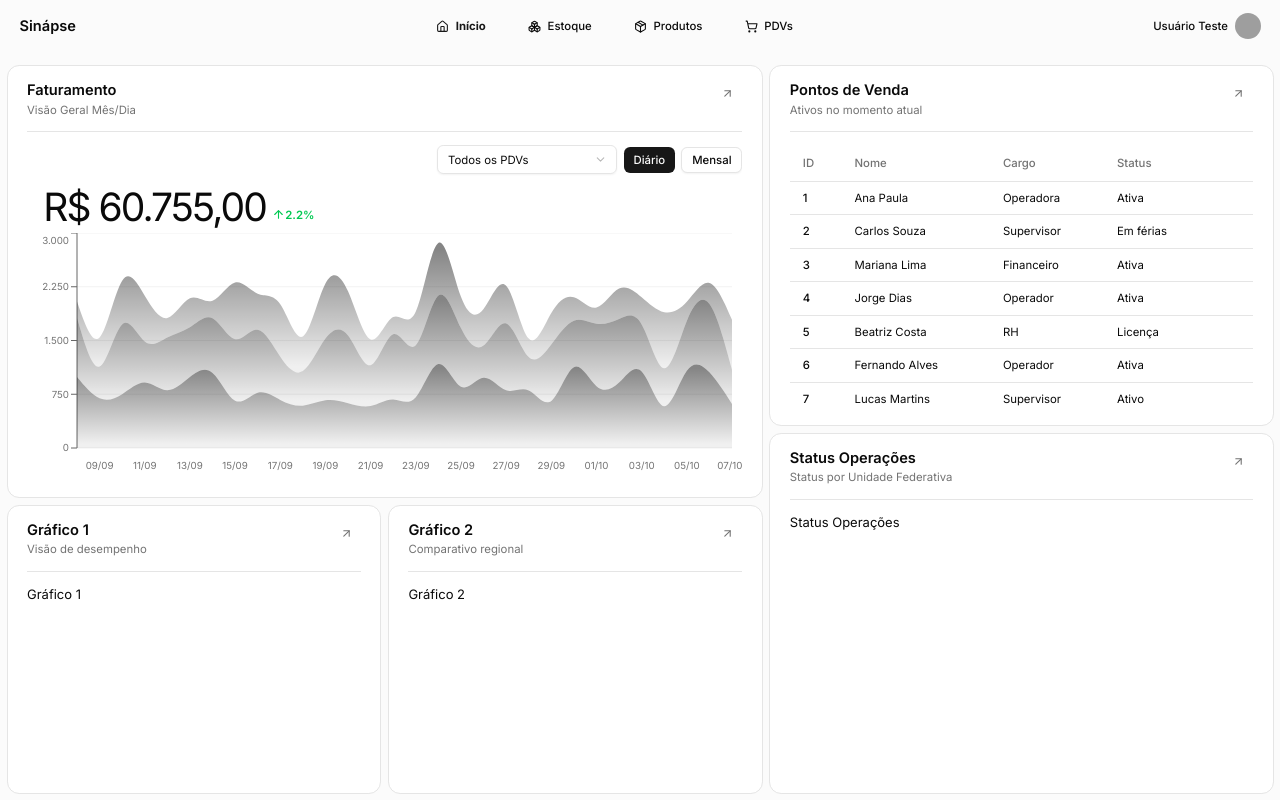
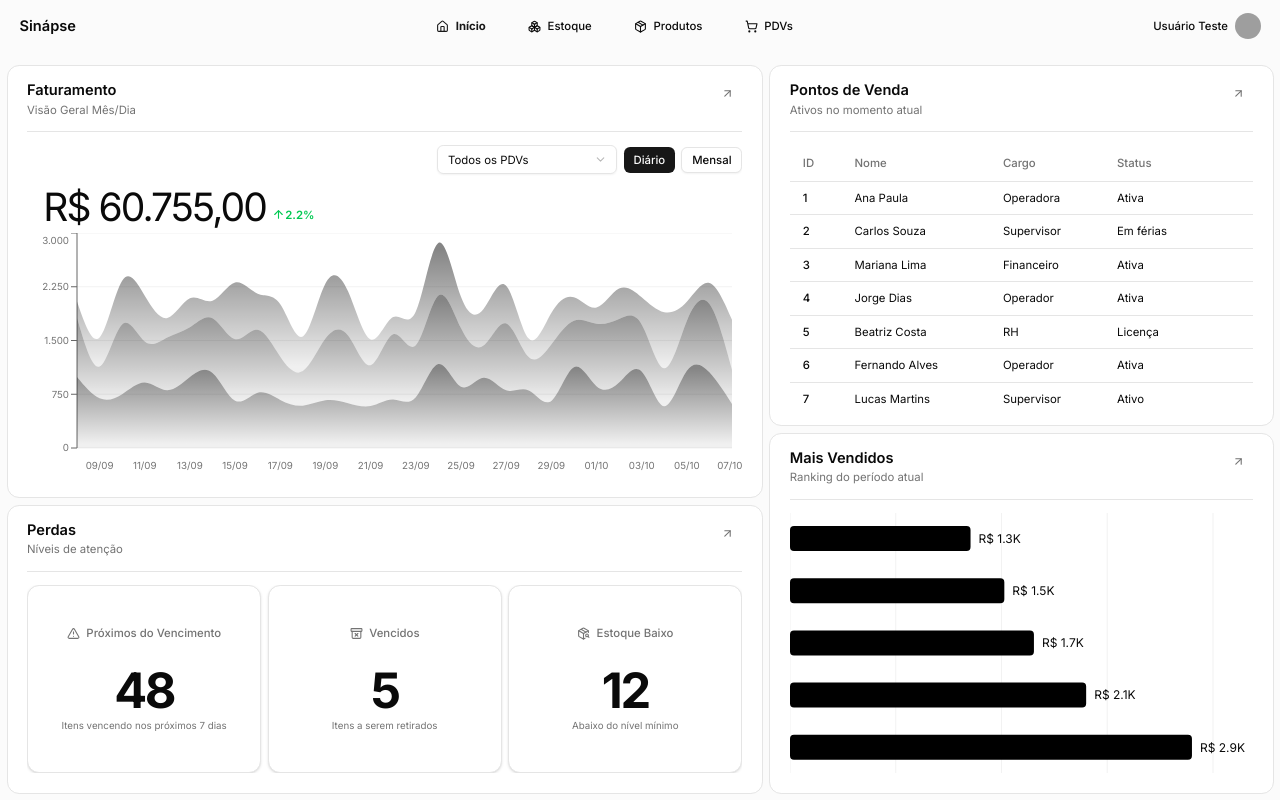
Before and after one commit to josielmaicon/Sinapse-ERP-1.1, a React (Vite) app in the folder interface/: page / in a window 1280 px wide. Built offline with nearby package versions, Linux system fonts and the light colour scheme; grey boxes are pictures that could not be loaded.

Commit message:
grafico de barras adicionado

```diff
--- a/interface/src/App.css
+++ b/interface/src/App.css
@@ -158,3 +158,8 @@
     scrollbar-color: hsl(var(--muted-foreground)) transparent;
   }
 }
+
+.flex, .grid {
+  min-height: 0;
+  min-width: 0;
+}
--- /dev/null
+++ b/interface/src/components/ProdMaisVendidos.jsx
@@ -0,0 +1,82 @@
+// src/components/TopProductsChart.jsx
+
+"use client"
+
+import { Bar, BarChart, CartesianGrid, LabelList, XAxis, YAxis, ResponsiveContainer } from "recharts"
+import { ChartContainer, ChartTooltip, ChartTooltipContent } from "@/components/ui/chart"
+
+// ... (mock data e chartConfig continuam os mesmos)
+const chartData = [
+  { name: "Leite Integral", totalSales: 2850.75 },
+  { name: "Pão Francês", totalSales: 2100.40 },
+  { name: "Coca-Cola 2L", totalSales: 1730.00 },
+  { name: "Contra-filé Kg", totalSales: 1520.10 },
+  { name: "Cerveja Skol Lt", totalSales: 1280.50 },
+].sort((a, b) => a.totalSales - b.totalSales)
+
+const chartConfig = {
+  totalSales: {
+    label: "Vendas (R$)",
+    color: "hsl(var(--primary))",
+  },
+  label: {
+    color: "hsl(var(--background))",
+  }
+}
+
+export default function TopProductsChart() {
+  return (
+    <div className="w-full h-full flex items-center justify-center min-h-0 min-w-0">
+      <ChartContainer config={chartConfig} className="w-full h-full min-h-0 min-w-0">
+        <ResponsiveContainer width="100%" height="100%">
+          <BarChart
+            accessibilityLayer
+            data={chartData}
+            layout="vertical"
+            margin={{
+              top: 0,
+              right: 40,
+              left: 0,
+              bottom: 0,
+            }}
+          >
+            <CartesianGrid horizontal={false} />
+            <YAxis dataKey="name" type="category" tickLine={false} axisLine={false} width={0} />
+            <XAxis dataKey="totalSales" type="number" hide />
+            <ChartTooltip cursor={false} content={<ChartTooltipContent indicator="line" />} />
+            <Bar
+              dataKey="totalSales"
+              layout="vertical"
+              fill="var(--color-totalSales)"
+              radius={4}
+              barSize={25}
+            >
+              <LabelList
+                dataKey="name"
+                position="insideLeft"
+                offset={8}
+                className="fill-[hsl(var(--primary-foreground))]"
+                fontSize={12}
+              />
+              <LabelList
+                dataKey="totalSales"
+                position="right"
+                offset={8}
+                className="fill-foreground"
+                fontSize={12}
+                formatter={(value) =>
+                  value > 1000
+                    ? `R$ ${(value / 1000).toFixed(1)}K`
+                    : value.toLocaleString("pt-BR", {
+                        style: "currency",
+                        currency: "BRL",
+                      })
+                }
+              />
+            </Bar>
+          </BarChart>
+        </ResponsiveContainer>
+      </ChartContainer>
+    </div>
+  )
+}
--- /dev/null
+++ b/interface/src/components/statCard.jsx
@@ -0,0 +1,23 @@
+// src/components/StatCard.jsx
+import { Card } from "@/components/ui/card"
+
+export default function StatCard({ title, value, icon: Icon, description }) {
+  return (
+    <Card className="h-full flex flex-col items-center justify-center p-4">
+
+      <div className="flex items-center justify-center text-sm font-medium text-muted-foreground mb-2">
+        {Icon && <Icon className="h-4 w-4 mr-2" />}
+        <span>{title}</span>
+      </div>
+      <div className="text-center">
+        <div className="text-6xl font-bold tracking-tighter">
+          {value}
+        </div>
+        <p className="text-xs text-muted-foreground mt-1">
+          {description}
+        </p>
+      </div>
+
+    </Card>
+  )
+}
--- a/interface/src/layouts/HomepageLayout.jsx
+++ b/interface/src/layouts/HomepageLayout.jsx
@@ -16,12 +16,9 @@ export default function HomePageLayout({
           {TopRight}
         </CardContainer>
 
-        <div className="grid grid-cols-2 gap-2 min-h-0">
-          <CardContainer title="Gráfico 1" subtitle="Visão de desempenho">
+        <div className="grid grid-cols-1 gap-2 min-h-0">
+          <CardContainer title="Perdas" subtitle="Níveis de atenção">
             {BottomLeft}
-          </CardContainer>
-          <CardContainer title="Gráfico 2" subtitle="Comparativo regional">
-            {BottomRight}
           </CardContainer>
         </div>
       </div>
@@ -33,7 +30,7 @@ export default function HomePageLayout({
           {SideTop}
         </CardContainer>
 
-        <CardContainer title="Status Operações" subtitle="Status por Unidade Federativa">
+        <CardContainer title="Mais Vendidos" subtitle="Ranking do período atual">
           {SideBottom}
         </CardContainer>
       </div>
--- a/interface/src/pages/HomePage.jsx
+++ b/interface/src/pages/HomePage.jsx
@@ -1,5 +1,8 @@
 import HomePageLayout from "@/layouts/HomepageLayout"
 import PdvRevenueChart from "@/components/PdvChart"
+import StatCard from "@/components/statCard"
+import { AlertTriangle, ArchiveX, PackageSearch } from "lucide-react"
+import TopProductsChart from "@/components/ProdMaisVendidos"
 
 import {
   Table,
@@ -34,12 +37,37 @@ export default function HomePage() {
     { id: 19, nome: "Ricardo Gomes", cargo: "Operador", status: "Em treinamento" },
   ]
 
+  const stockAlerts = {
+    expiringSoon: 48,
+    expired: 5,
+    lowStock: 12,
+  }
+
   return (
     <HomePageLayout
       // ✅ Substitua o componente aqui
       TopRight={<PdvRevenueChart/>}
-      BottomLeft={<div>Gráfico 1</div>}
-      BottomRight={<div>Gráfico 2</div>}
+      BottomLeft={
+        <div className="grid grid-cols-3 gap-2 h-full">
+          <StatCard
+            title="Próximos do Vencimento"
+            value={stockAlerts.expiringSoon}
+            description="Itens vencendo nos próximos 7 dias"
+            icon={AlertTriangle}
+          />
+          <StatCard
+            title="Vencidos"
+            value={stockAlerts.expired}
+            description="Itens a serem retirados"
+            icon={ArchiveX}
+          />
+          <StatCard
+            title="Estoque Baixo"
+            value={stockAlerts.lowStock}
+            description="Abaixo do nível mínimo"
+            icon={PackageSearch}
+          />
+        </div>      }
       SideTop={
         <Table>
           <TableHeader>
@@ -61,7 +89,7 @@ export default function HomePage() {
           </TableBody>
         </Table>
       }
-      SideBottom={<div>Status Operações</div>}
+      SideBottom={<TopProductsChart />}
     />
   )
 }
```
